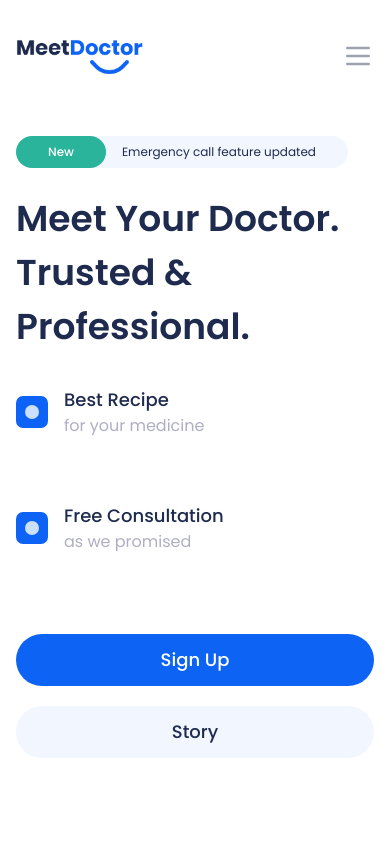
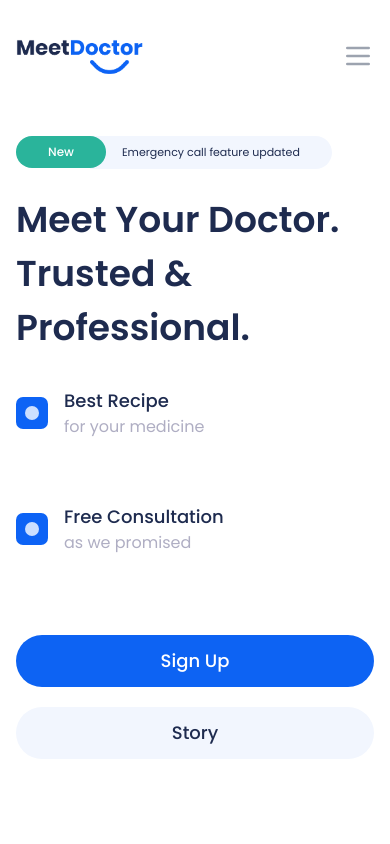
Before and after one commit to jiboncoco/meetdoctor, a website: page src/pages/authenticated.html in a window 390 px wide. Shown: the top 844 px of the page. Drawn offline with nearby package versions, Linux system fonts and the light colour scheme.

Commit message:
fix mobile device badge in index.html and card payment in payment page

```diff
--- a/src/pages/authenticated.html
+++ b/src/pages/authenticated.html
@@ -316,7 +316,7 @@
                     New
                   </span>
                   <span
-                    class="text-[#1E2B4F] text-xs sm:text-sm bg-[#F2F6FE] rounded-r-full px-8 py-2 relative -z-10 -ml-4"
+                    class="text-[#1E2B4F] text-[11px] sm:text-sm bg-[#F2F6FE] rounded-r-full px-8 py-2 relative -z-10 -ml-4"
                   >
                     Emergency call feature updated
                   </span>
```
